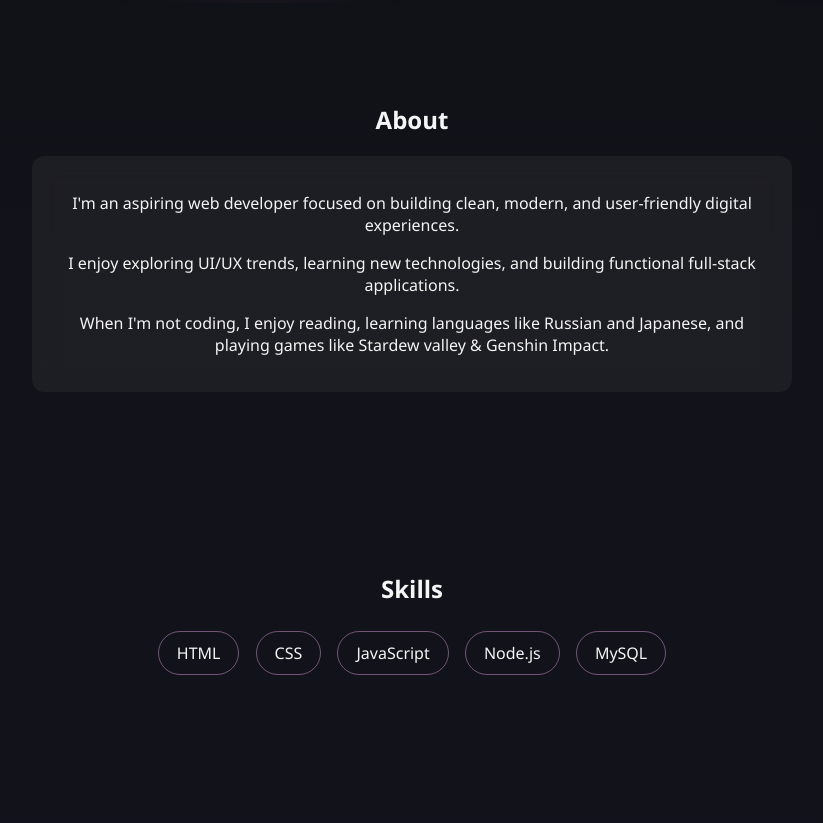
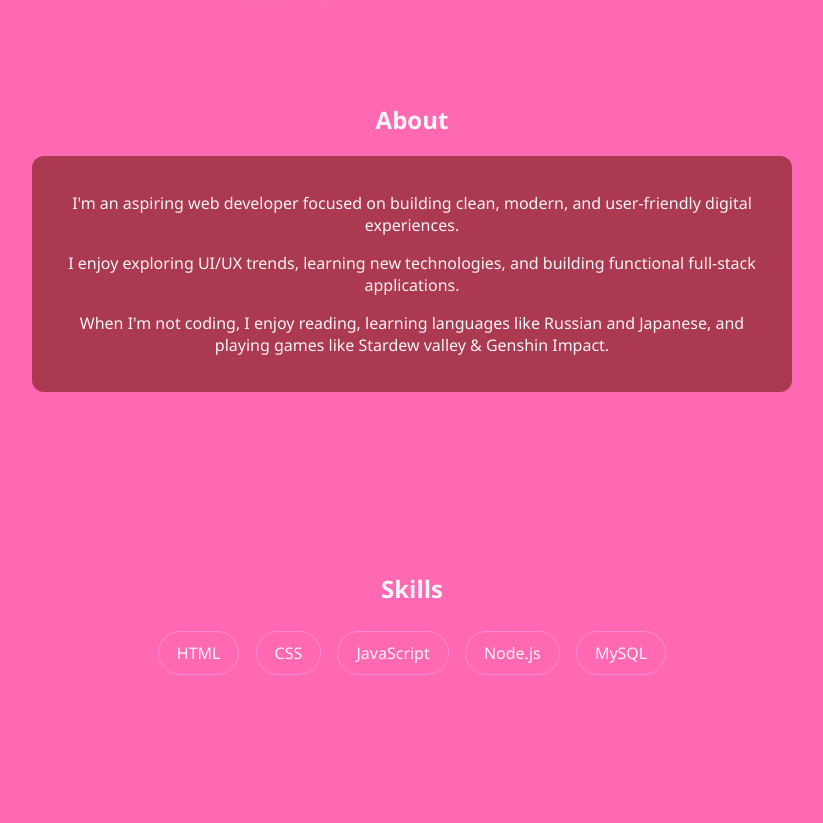
Before and after one commit to anasuac02/my_project, a website: page public/index.html in a window 1280 px wide. Shown: the part 797-1620 px from the top of the page, without its empty margins (228-1051 px from the left). Drawn offline with Linux system fonts and the light colour scheme.

Commit message:
test change

```diff
--- a/public/style.css
+++ b/public/style.css
@@ -1,3 +1,7 @@
+/* TEST CHANGE */
+body {
+  background: hotpink !important;
+}
 /* GLOBAL FIX */
 * {
   box-sizing: border-box;
@@ -146,8 +150,8 @@ body {
 
 /* GLASS EFFECT */
 .glass {
-  background: rgba(255,255,255,0.05);
-  backdrop-filter: blur(12px);
+  background: rgba(133, 37, 37, 0.690);
+  backdrop-filter: blur(11px);
   padding: 20px;
   border-radius: 12px;
 }
```
Also changed, not shown: README.md.
